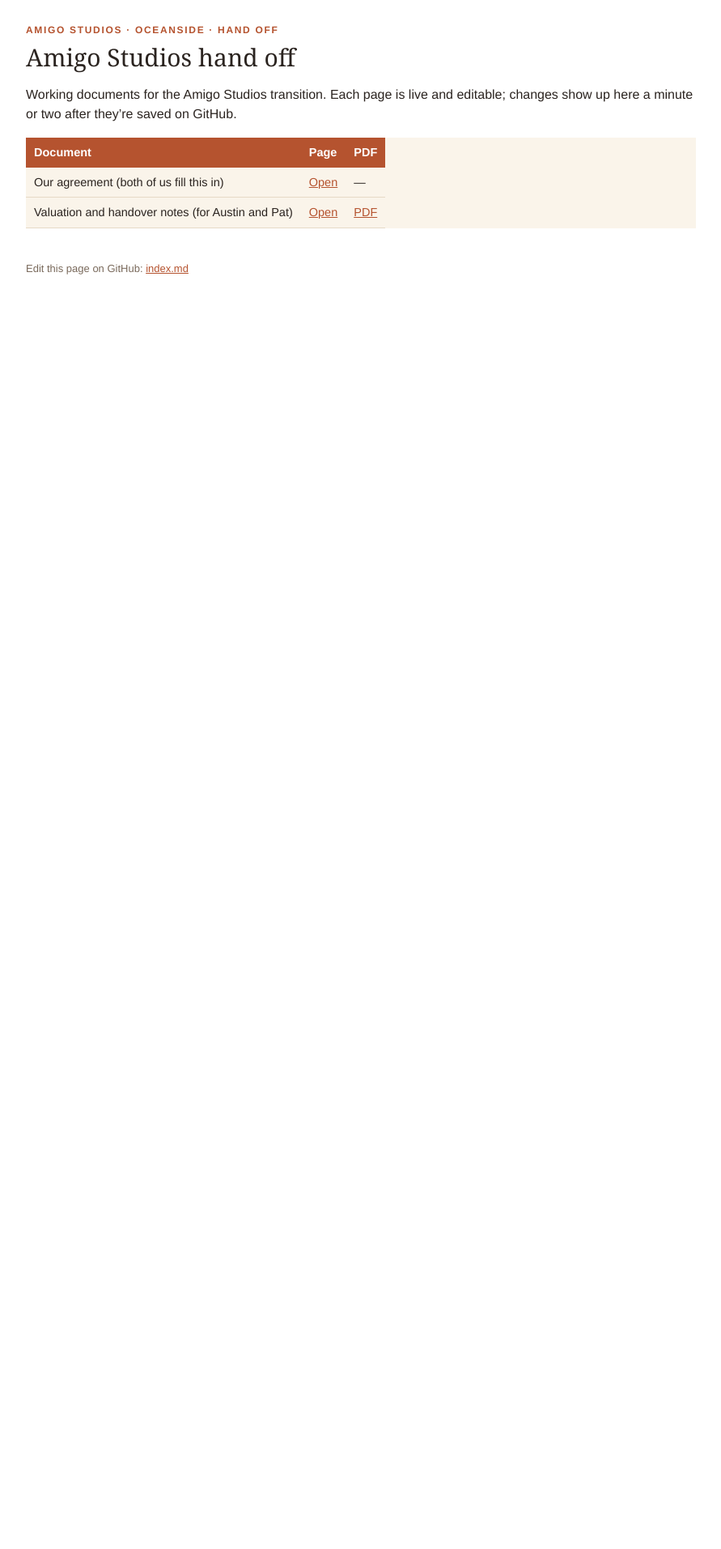
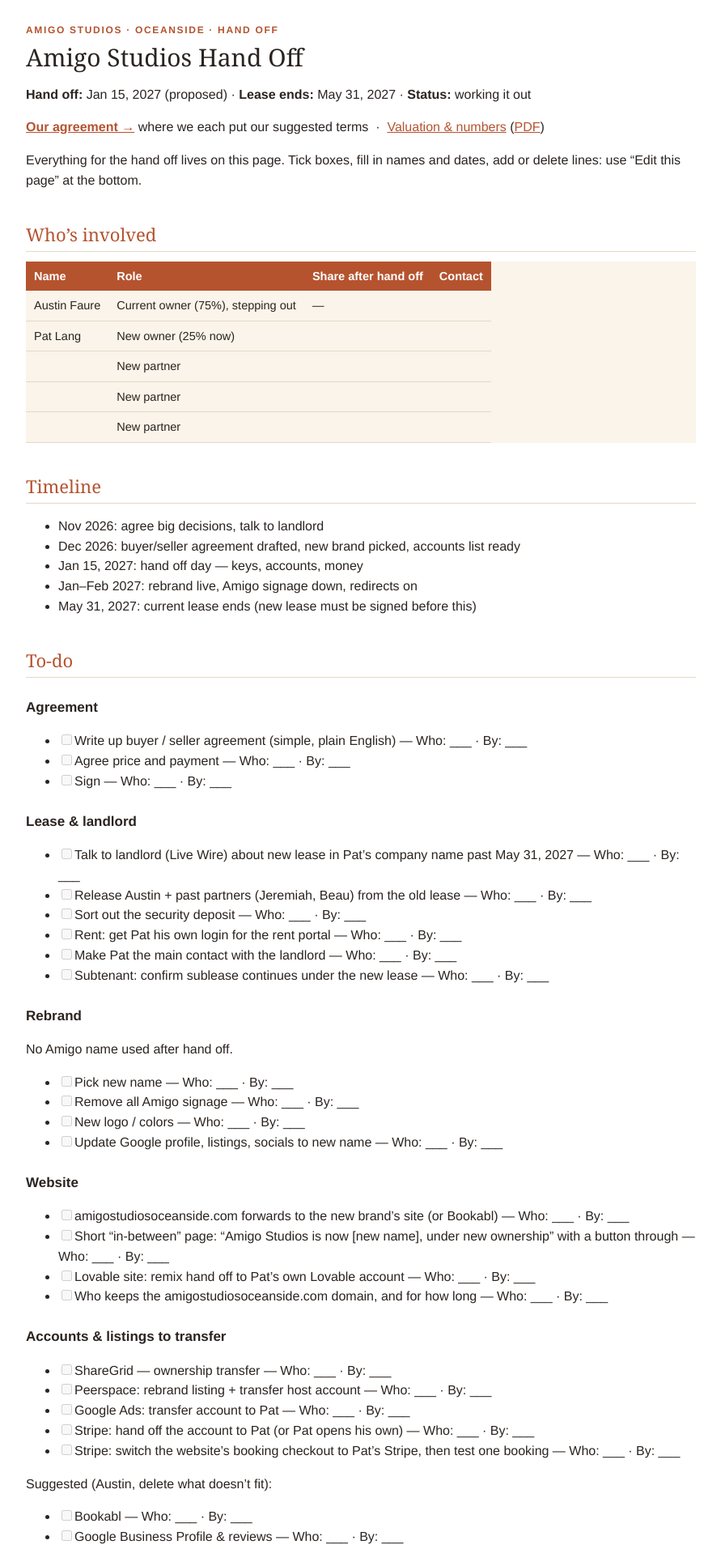
Before and after one commit to amigostudios/amigo-handoff, a Jekyll site: the page built from index.md, in a window 1280 px wide. Shown: the top 1913 px of the page at 81% size, without its empty margins (194-1085 px from the left). Built offline with Jekyll 4.4.1, drawn with Linux system fonts in a browser that asks for light colours; before the commit the page ends 900 px from its top, so only the background shows below that; some of the changed text lies outside the part shown.

Commit message:
Make the home page the full hand off plan
Co-Authored-By: Claude Opus 5.5 <noreply@anthropic.com>

```diff
--- a/_layouts/default.html
+++ b/_layouts/default.html
@@ -20,9 +20,21 @@ th{background:var(--clay);color:#fff;font-weight:600;text-align:left;padding:7px
 td{padding:7px 10px;border-bottom:1px solid var(--line);vertical-align:top}
 .price{margin:18px 0;padding:14px 18px;border:2px dashed var(--clay);background:var(--cream);font-size:18px}
 footer{color:var(--muted);font-size:13px;margin-top:40px}
+li.task{list-style:none;margin-left:-1.2em}
+.box{display:inline-block;width:1.4em;color:var(--clay);font-size:1.1em}
+.box.done{color:#3c7a3c}
 </style></head>
 <body><main>
 <div class="kicker">Amigo Studios · Oceanside · hand off</div>
 {{ content }}
 <footer>Edit this page on GitHub: <a href="https://github.com/amigostudios/amigo-handoff/edit/main/{{ page.path }}">{{ page.path }}</a></footer>
-</main></body></html>
+</main><script>
+document.querySelectorAll('li').forEach(function(li){
+  var n=li.firstChild; if(!n||n.nodeType!==3) return;
+  var m=n.textContent.match(/^\s*\[( |x|X)\]\s*/); if(!m) return;
+  n.textContent=n.textContent.slice(m[0].length);
+  var b=document.createElement('span'); b.className='box'+(m[1]===' '?'':' done'); b.textContent=m[1]===' '?'☐':'☑';
+  li.insertBefore(b,li.firstChild); li.classList.add('task');
+});
+</script>
+</body></html>
--- a/index.md
+++ b/index.md
@@ -1,12 +1,198 @@
 ---
-title: Hand off documents
+title: Amigo Studios hand off
 ---
 
-# Amigo Studios hand off
+# Amigo Studios Hand Off
 
-Working documents for the Amigo Studios transition. Each page is live and editable; changes show up here a minute or two after they're saved on GitHub.
+**Hand off:** Jan 15, 2027 (proposed) · **Lease ends:** May 31, 2027 · **Status:** working it out
 
-| Document | Page | PDF |
-|---|---|---|
-| Our agreement (both of us fill this in) | [Open](agreement/) | — |
-| Valuation and handover notes (for Austin and Pat) | [Open](valuation/) | [PDF](files/amigo-studios-valuation.pdf) |
+**[Our agreement →](agreement/)** where we each put our suggested terms &nbsp;·&nbsp; [Valuation & numbers](valuation/) ([PDF](files/amigo-studios-valuation.pdf))
+
+Everything for the hand off lives on this page. Tick boxes, fill in names and dates, add or delete lines: use "Edit this page" at the bottom.
+
+## Who's involved
+
+| Name | Role | Share after hand off | Contact |
+|---|---|---|---|
+| Austin Faure | Current owner (75%), stepping out | — | |
+| Pat Lang | New owner (25% now) | | |
+| | New partner | | |
+| | New partner | | |
+| | New partner | | |
+
+## Timeline
+
+- Nov 2026: agree big decisions, talk to landlord
+- Dec 2026: buyer/seller agreement drafted, new brand picked, accounts list ready
+- Jan 15, 2027: hand off day — keys, accounts, money
+- Jan–Feb 2027: rebrand live, Amigo signage down, redirects on
+- May 31, 2027: current lease ends (new lease must be signed before this)
+
+## To-do
+
+### Agreement
+
+- [ ] Write up buyer / seller agreement (simple, plain English) — Who: \_\_\_ · By: \_\_\_
+- [ ] Agree price and payment — Who: \_\_\_ · By: \_\_\_
+- [ ] Sign — Who: \_\_\_ · By: \_\_\_
+
+### Lease & landlord
+
+- [ ] Talk to landlord (Live Wire) about new lease in Pat's company name past May 31, 2027 — Who: \_\_\_ · By: \_\_\_
+- [ ] Release Austin + past partners (Jeremiah, Beau) from the old lease — Who: \_\_\_ · By: \_\_\_
+- [ ] Sort out the security deposit — Who: \_\_\_ · By: \_\_\_
+- [ ] Rent: get Pat his own login for the rent portal — Who: \_\_\_ · By: \_\_\_
+- [ ] Make Pat the main contact with the landlord — Who: \_\_\_ · By: \_\_\_
+- [ ] Subtenant: confirm sublease continues under the new lease — Who: \_\_\_ · By: \_\_\_
+
+### Rebrand
+
+No Amigo name used after hand off.
+
+- [ ] Pick new name — Who: \_\_\_ · By: \_\_\_
+- [ ] Remove all Amigo signage — Who: \_\_\_ · By: \_\_\_
+- [ ] New logo / colors — Who: \_\_\_ · By: \_\_\_
+- [ ] Update Google profile, listings, socials to new name — Who: \_\_\_ · By: \_\_\_
+
+### Website
+
+- [ ] amigostudiosoceanside.com forwards to the new brand's site (or Bookabl) — Who: \_\_\_ · By: \_\_\_
+- [ ] Short "in-between" page: "Amigo Studios is now [new name], under new ownership" with a button through — Who: \_\_\_ · By: \_\_\_
+- [ ] Lovable site: remix hand off to Pat's own Lovable account — Who: \_\_\_ · By: \_\_\_
+- [ ] Who keeps the amigostudiosoceanside.com domain, and for how long — Who: \_\_\_ · By: \_\_\_
+
+### Accounts & listings to transfer
+
+- [ ] ShareGrid — ownership transfer — Who: \_\_\_ · By: \_\_\_
+- [ ] Peerspace: rebrand listing + transfer host account — Who: \_\_\_ · By: \_\_\_
+- [ ] Google Ads: transfer account to Pat — Who: \_\_\_ · By: \_\_\_
+- [ ] Stripe: hand off the account to Pat (or Pat opens his own) — Who: \_\_\_ · By: \_\_\_
+- [ ] Stripe: switch the website's booking checkout to Pat's Stripe, then test one booking — Who: \_\_\_ · By: \_\_\_
+
+Suggested (Austin, delete what doesn't fit):
+
+- [ ] Bookabl — Who: \_\_\_ · By: \_\_\_
+- [ ] Google Business Profile & reviews — Who: \_\_\_ · By: \_\_\_
+- [ ] Instagram / socials — Who: \_\_\_ · By: \_\_\_
+- [ ] Studio phone number(s) — Who: \_\_\_ · By: \_\_\_
+- [ ] GoHighLevel (texts) — Who: \_\_\_ · By: \_\_\_
+- [ ] Innago (subtenant rent) — Who: \_\_\_ · By: \_\_\_
+- [ ] Mercury / business bank — Who: \_\_\_ · By: \_\_\_
+- [ ] Utilities (SDG&E, internet) — Who: \_\_\_ · By: \_\_\_
+- [ ] Business insurance — Who: \_\_\_ · By: \_\_\_
+
+### Money & close-out
+
+- [ ] Final numbers on hand off day (bank balance, bills, prepaid bookings) — Who: \_\_\_ · By: \_\_\_
+- [ ] Take Austin off the LLC — Who: \_\_\_ · By: \_\_\_
+- [ ] Austin's exit from the LLC / taxes (ask CPA) — Who: \_\_\_ · By: \_\_\_
+
+## What's included
+
+Everything below stays with the studio.
+
+Pat already owns the podcast cameras, mics, Rodecaster and switcher — not listed.
+
+**Furniture**
+
+- desks ×8
+- custom shelves
+- wood coffee table
+- makeup station
+- makeup chair ×2
+- office chairs ×5
+- leather couch
+- concrete coffee table
+- grey couch ×2
+- side tables ×2
+- lamps ×5
+- lounge chairs (front room)
+- stools ×5
+
+**Utility**
+
+- white shelving unit
+- white cabinets
+- kitchenette
+- fridge
+- closet shelving
+- Costco bin shelving
+
+**Lighting**
+
+- Nanlite MixPanel 150 ×4
+- Nanlite MixPanel 60 ×1
+- Nanlite Forza 500 kit
+- Nanlite FS-300 ×3
+- Godox DP600 strobes ×3
+- Epson Home Cinema projector
+- soft boxes
+- Nanlite Forza 60B
+
+**Modifiers**
+
+- dome softboxes ×2
+- strip box
+- V-flat
+- 4x8 floppy ×3
+- umbrellas ×3
+- beauty dish / Fresnel
+- projection modifier
+
+**Grip**
+
+- C-stands ×5
+- misc grip (clamps, cardellinis etc.) ×7
+- cart
+- small stands ×3
+- boom arm
+
+**Misc**
+
+- makeup mirror
+- steamer
+- clothing racks
+- monitor
+- winch
+- apple boxes
+- hazer
+- green screens
+- neon sign
+
+**Decor**
+
+- palms ×3
+- snake plant
+- cactus ×3
+- small plants ×20
+- curtains
+- misc baskets
+- custom wall panels
+- pendant lights
+
+## Austin's equipment (Not included in the sale)
+
+**Camera gear**
+
+- Canon 1DX
+- Blackmagic 6K Pro
+- 35mm
+- 100mm
+- 70-200mm ×2
+- 200mm
+- 500mm
+- 1.4x extender ×2
+- 2x extender ×2
+- Speed lights ×3
+- Tripods ×3
+
+**Lighting**
+
+- 600c
+- F22x
+- 80c
+- Infinibar PB6 2' ×2
+
+## Notes / parking lot
+
+- Anything else goes here
```
